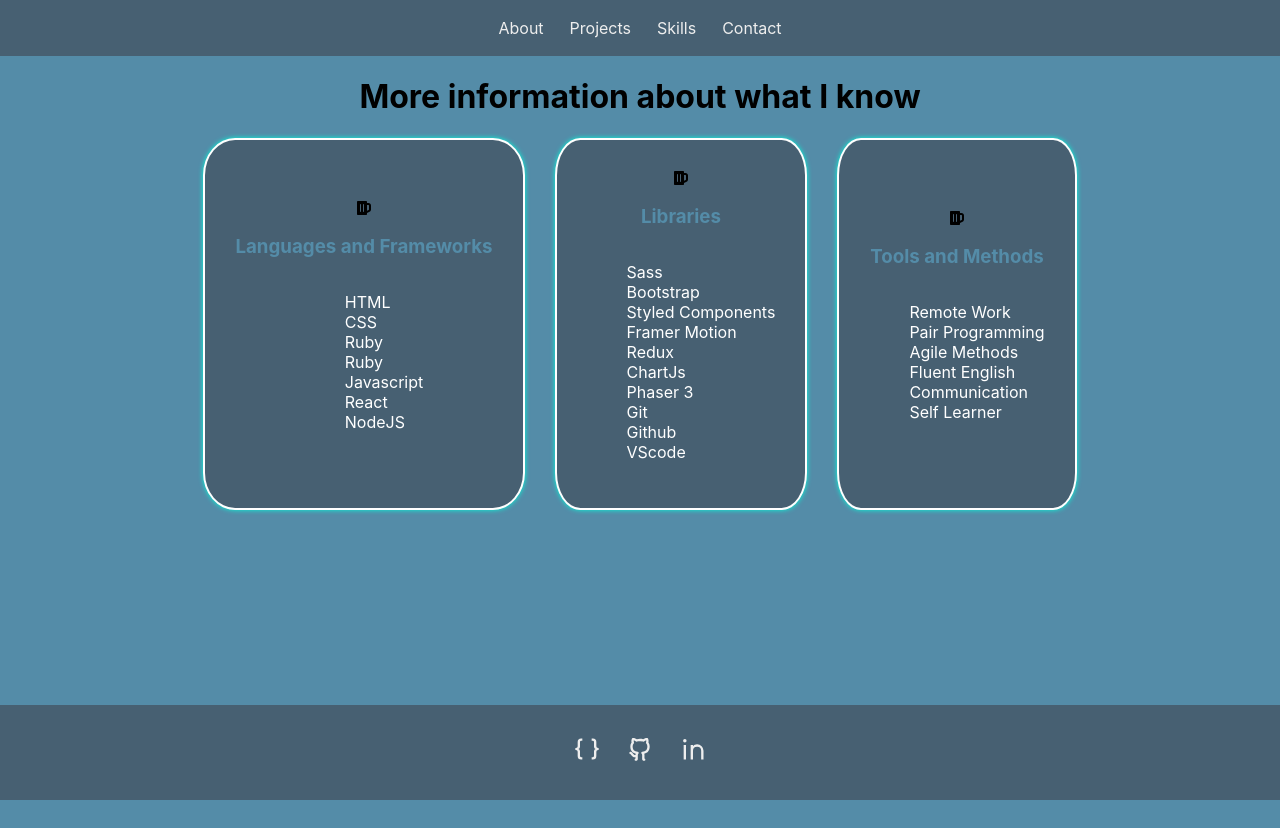
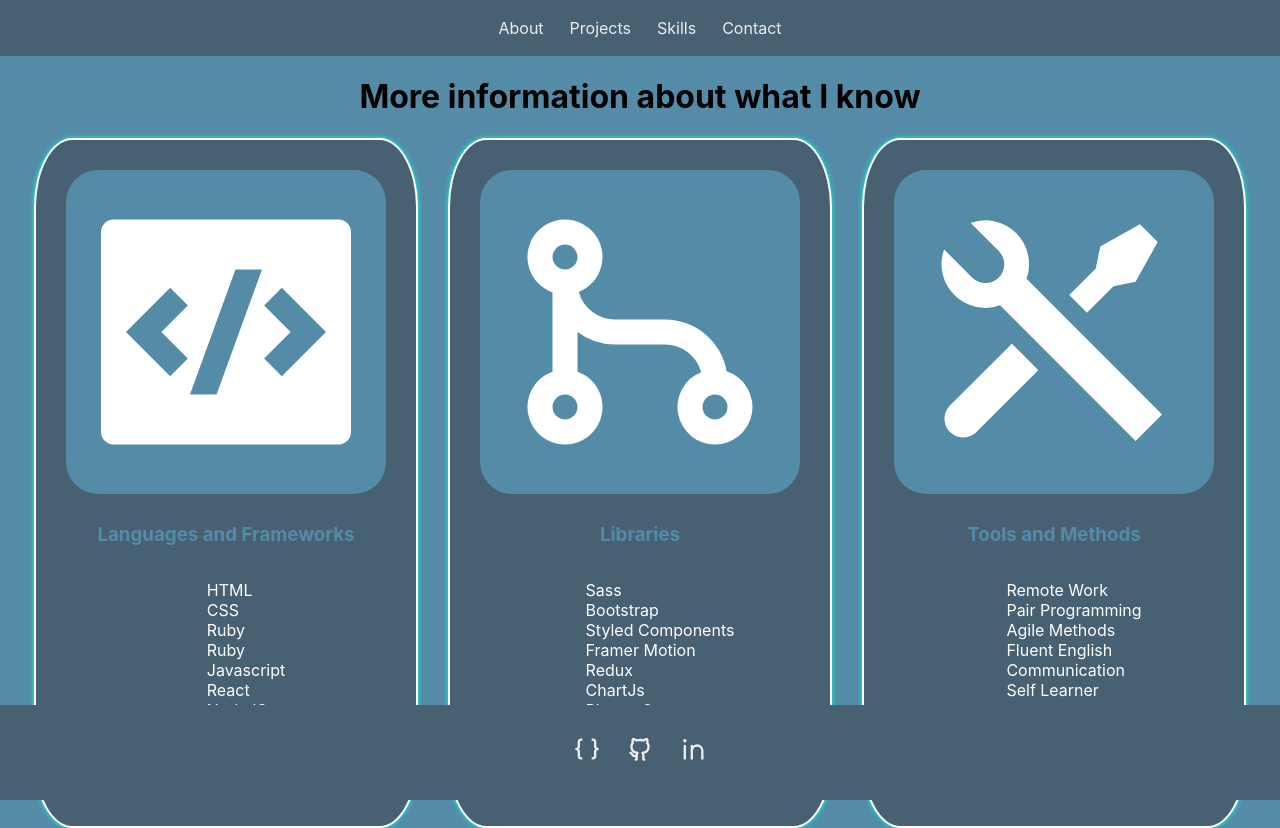
Before and after one commit to thneves/Thales-Next, a Next.js app: page /skills in a window 1280 px wide. Before the commit the page ends 800 px from the top, so only its background shows below. Built offline with nearby package versions, Linux system fonts and the light colour scheme.

Commit message:
Adjust Icons on skillscard component

```diff
--- a/components/SkillsCard.tsx
+++ b/components/SkillsCard.tsx
@@ -7,6 +7,14 @@ interface Props {
   icon: ReactNode,
   list: Array<string>
 }
+
+const IconDiv = styled.div`
+  background-color: ${colors.secondaryColor};
+  padding: 10px;
+  margin-bottom: 10px;
+  border-radius: 10%;
+  color: #fff;
+`
 
 const StyledH3 = styled.h3`
   color: ${colors.secondaryColor};
@@ -26,7 +34,6 @@ const StyledItem = styled.li`
 const StyledDiv = styled.div`
   display: flex;
   flex-direction: column;
-  justify-content: center;
   align-items: center;
   border: 2px solid white;
   border-radius: 10% ;
@@ -39,7 +46,7 @@ const SkillsCard: React.FC<Props> = ({ title, icon, list }) => {
 
   return (
     <StyledDiv>
-      {icon}
+      <IconDiv>{icon}</IconDiv>
       <StyledH3>{title}</StyledH3>
         <StyledList>
           {list.map((item, index) => {
@@ -49,7 +56,6 @@ const SkillsCard: React.FC<Props> = ({ title, icon, list }) => {
           })}
         </StyledList>
       </StyledDiv>
-
   )
 }
 
--- a/pages/skills.tsx
+++ b/pages/skills.tsx
@@ -1,6 +1,6 @@
 import styled from "styled-components";
 import SkillsCard from "../components/SkillsCard";
-import { FaBeer } from "react-icons/fa";
+import { RiCodeBoxFill, RiGitMergeLine, RiToolsFill } from "react-icons/ri";
 import BasicLayout from "../layout/Basic";
 import { skills } from "../constants/skills";
 
@@ -22,9 +22,9 @@ const Skills = () => {
       <MainDiv>
         <h1>More information about what I know</h1>
         <SkillsDiv>
-          <SkillsCard title="Languages and Frameworks" icon={<FaBeer />} list={skills.langs_frams} />
-          <SkillsCard title="Libraries" icon={<FaBeer />} list={skills.libs_tools} />
-          <SkillsCard title="Tools and Methods" icon={<FaBeer />} list={skills.soft} />
+          <SkillsCard title="Languages and Frameworks" icon={<RiCodeBoxFill size="4x" />} list={skills.langs_frams} />
+          <SkillsCard title="Libraries" icon={<RiGitMergeLine size="4x" />} list={skills.libs_tools} />
+          <SkillsCard title="Tools and Methods" icon={<RiToolsFill size="4x" />} list={skills.soft} />
         </SkillsDiv>
       </MainDiv>
     </BasicLayout>
```
Also changed, not shown: components/Cards.tsx (line endings or trailing spaces), public/css/main.css (deleted).
